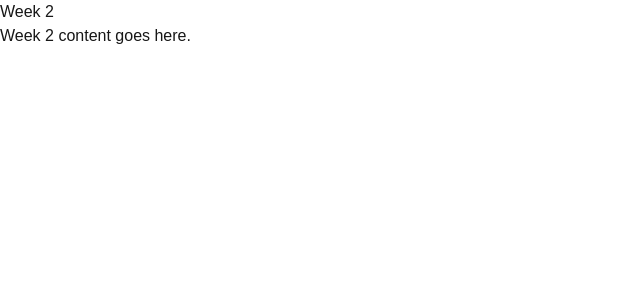
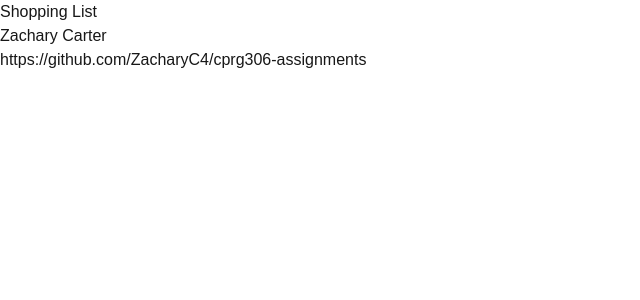
Before and after one commit to ZacharyC4/cprg306-assignments, a Next.js app: page /week-2 in a window 1280 px wide. Shown: the top 300 px of the page, without its empty margins (0-640 px from the left). Built offline with nearby package versions, Linux system fonts and the light colour scheme.

Commit message:
Week 2 Assignment
Completed week 2 assignment adding student info and edited main page to import student info

```diff
--- a/app/page.js
+++ b/app/page.js
@@ -1,9 +1,11 @@
+import Link from "next/link";
 
 
 export default function Home() {
   return (
     <main>
-
+      <h1>CPRG 306: Web Development 2 - Assignments</h1>
+      <Link href="./week-2"> Week 2 Assignment</Link>
     </main>
   );
 }
--- a/app/week-2/page.js
+++ b/app/week-2/page.js
@@ -1,10 +1,11 @@
+import StudentInfo from "./student-info";
 
 
 export default function Page() {
   return (
     <main>
-      <h1>Week 2</h1>
-      <p>Week 2 content goes here.</p>
+      <h1>Shopping List</h1>
+      <StudentInfo/>
     </main>
   );
 }
--- /dev/null
+++ b/app/week-2/student-info.js
@@ -0,0 +1,11 @@
+import Link from "next/link";
+
+
+export default function StudentInfo() {
+  return (
+    <main>
+      <p>Zachary Carter</p>
+      <Link href="https://github.com/ZacharyC4/cprg306-assignments">https://github.com/ZacharyC4/cprg306-assignments</Link>
+    </main>
+  );
+}
```
